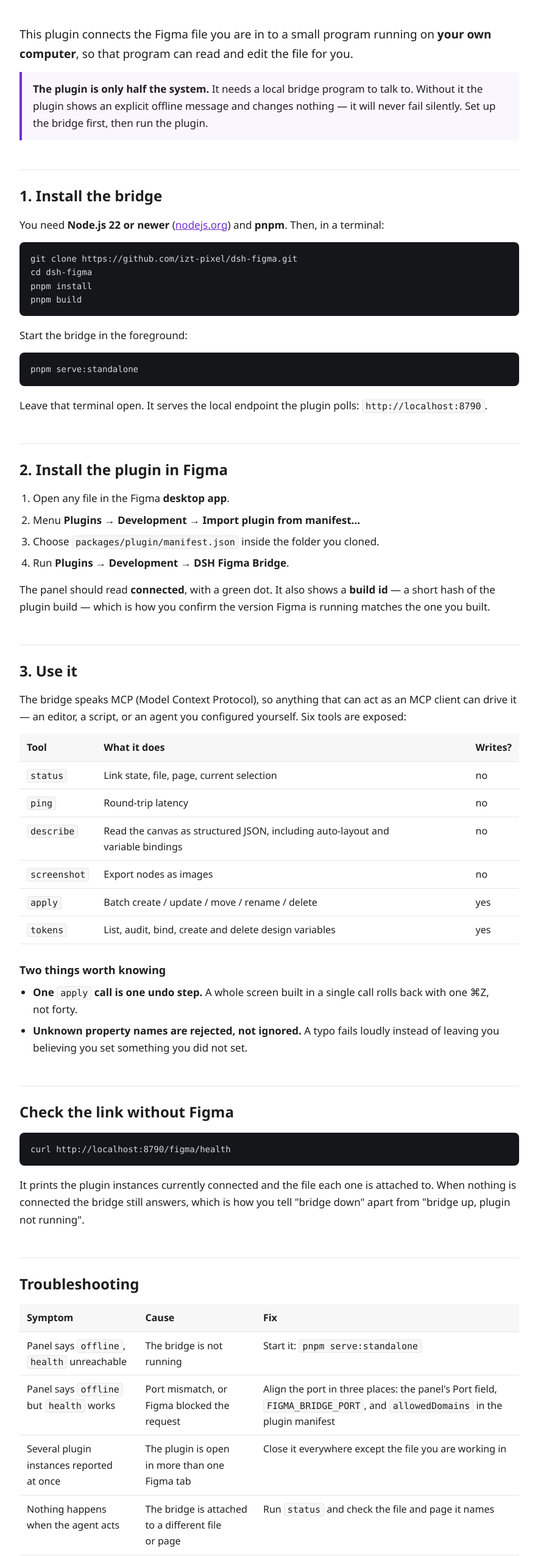
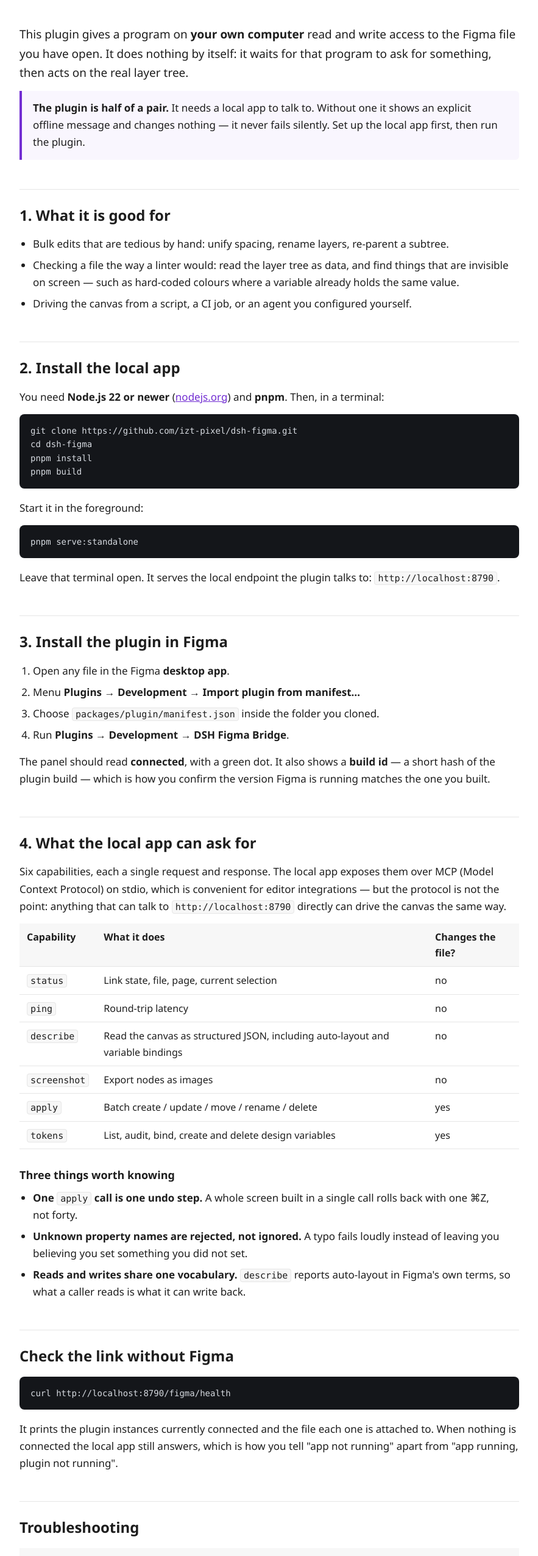
Before and after one commit to izt-pixel/dsh-figma, a website: page docs/index.html in a window 1280 px wide. Shown: the part 140-2691 px from the top of the page at 61% size, without its empty margins (198-1081 px from the left). Drawn offline with Linux system fonts and the light colour scheme.

Commit message:
Say what the panel means in words a user can act on
The panel was talking like the source tree: 'Cannot reach http://localhost:8790
- connection refused', 'Protocol mismatch: the bridge speaks v2'. Figma's own
review guidelines call that out by name - 'Please do not use developer error
messages to communicate with end-users' - and they are right: neither sentence
tells someone what to start or where to look.

User-visible panel copy now names the thing that is missing and the next step:

  offline  No app found at http://localhost:8790 - connection refused
  error    Version mismatch: the local app speaks v2, this plugin speaks v1.
           Update both to the same release.

'Bridge' is this codebase's internal name for the local process; a plugin user
has never heard it, so the panel calls it the local app and explains what the
Commands row means. The log area keeps the raw strings on purpose - the reader
there is a developer, and the raw cause is the fix.

Also repositions the public docs and the listing copy from 'your own AI agent'
to 'a program on your computer'. The capability is unchanged and stated in full;
what moved is the framing, because Figma's guidelines say they generally do not
approve plugins that provide programmatic AI access to Figma files outside their
official MCP server. Claiming that in a tagline invites review against a clause
this project sits near. Whether it clears review is still not guaranteed - the
risk mapping is written up in the submission notes.

The build id moved with code.ts (49408afc), which is what it is for.

```diff
--- a/docs/index.html
+++ b/docs/index.html
@@ -7,7 +7,11 @@
     <style>
       /* A plain, single-file setup page. It is the URL the Figma listing points at,
          so it has to be readable in a browser by someone who has never seen the
-         repo — no build step, no JS, no CDN. */
+         repo — no build step, no JS, no CDN.
+
+         One page, not two: this file is also docs/setup.html's content. Keeping a
+         second copy in step by hand is how documentation rots, so setup.html is a
+         redirect to here instead. */
       :root {
         --ink: #1e1e1e;
         --ink-2: #5c5c5c;
@@ -67,7 +71,6 @@
         border-radius: 0 6px 6px 0;
       }
       .note.ok { border-left-color: var(--ok); background: #f2fbf6; }
-      .note.warn { border-left-color: var(--warn); background: #fff8ee; }
       .lead { font-size: 19px; }
       footer {
         margin-top: 56px;
@@ -85,34 +88,51 @@
       <p class="sub">Setup and usage — the page the Figma Community listing points at.</p>
 
       <p class="lead">
-        This plugin connects the Figma file you are in to a small program running on
-        <strong>your own computer</strong>, so that program can read and edit the file for you.
+        This plugin gives a program on <strong>your own computer</strong> read and write access to the
+        Figma file you have open. It does nothing by itself: it waits for that program to ask for
+        something, then acts on the real layer tree.
       </p>
 
       <div class="note">
-        <strong>The plugin is only half the system.</strong> It needs a local bridge program to talk
-        to. Without it the plugin shows an explicit offline message and changes nothing — it will
-        never fail silently. Set up the bridge first, then run the plugin.
+        <strong>The plugin is half of a pair.</strong> It needs a local app to talk to. Without one it
+        shows an explicit offline message and changes nothing — it never fails silently. Set up the
+        local app first, then run the plugin.
       </div>
 
-      <h2>1. Install the bridge</h2>
+      <h2>1. What it is good for</h2>
 
-      <p>You need <strong>Node.js 22 or newer</strong> (<a href="https://nodejs.org/">nodejs.org</a>) and
-      <strong>pnpm</strong>. Then, in a terminal:</p>
+      <ul>
+        <li>Bulk edits that are tedious by hand: unify spacing, rename layers, re-parent a subtree.</li>
+        <li>
+          Checking a file the way a linter would: read the layer tree as data, and find things that are
+          invisible on screen — such as hard-coded colours where a variable already holds the same
+          value.
+        </li>
+        <li>Driving the canvas from a script, a CI job, or an agent you configured yourself.</li>
+      </ul>
+
+      <h2>2. Install the local app</h2>
+
+      <p>
+        You need <strong>Node.js 22 or newer</strong> (<a href="https://nodejs.org/">nodejs.org</a>) and
+        <strong>pnpm</strong>. Then, in a terminal:
+      </p>
 
       <pre><code>git clone https://github.com/izt-pixel/dsh-figma.git
 cd dsh-figma
 pnpm install
 pnpm build</code></pre>
 
-      <p>Start the bridge in the foreground:</p>
+      <p>Start it in the foreground:</p>
 
       <pre><code>pnpm serve:standalone</code></pre>
 
-      <p>Leave that terminal open. It serves the local endpoint the plugin polls:
-      <code>http://localhost:8790</code>.</p>
+      <p>
+        Leave that terminal open. It serves the local endpoint the plugin talks to:
+        <code>http://localhost:8790</code>.
+      </p>
 
-      <h2>2. Install the plugin in Figma</h2>
+      <h2>3. Install the plugin in Figma</h2>
 
       <ol>
         <li>Open any file in the Figma <strong>desktop app</strong>.</li>
@@ -127,15 +147,17 @@
         version Figma is running matches the one you built.
       </p>
 
-      <h2>3. Use it</h2>
+      <h2>4. What the local app can ask for</h2>
 
       <p>
-        The bridge speaks MCP (Model Context Protocol), so anything that can act as an MCP client can
-        drive it — an editor, a script, or an agent you configured yourself. Six tools are exposed:
+        Six capabilities, each a single request and response. The local app exposes them over MCP
+        (Model Context Protocol) on stdio, which is convenient for editor integrations — but the
+        protocol is not the point: anything that can talk to <code>http://localhost:8790</code>
+        directly can drive the canvas the same way.
       </p>
 
       <table>
-        <tr><th>Tool</th><th>What it does</th><th>Writes?</th></tr>
+        <tr><th>Capability</th><th>What it does</th><th>Changes the file?</th></tr>
         <tr><td><code>status</code></td><td>Link state, file, page, current selection</td><td>no</td></tr>
         <tr><td><code>ping</code></td><td>Round-trip latency</td><td>no</td></tr>
         <tr><td><code>describe</code></td><td>Read the canvas as structured JSON, including auto-layout and variable bindings</td><td>no</td></tr>
@@ -144,7 +166,7 @@
         <tr><td><code>tokens</code></td><td>List, audit, bind, create and delete design variables</td><td>yes</td></tr>
       </table>
 
-      <h3>Two things worth knowing</h3>
+      <h3>Three things worth knowing</h3>
       <ul>
         <li>
           <strong>One <code>apply</code> call is one undo step.</strong> A whole screen built in a
@@ -154,6 +176,10 @@
           <strong>Unknown property names are rejected, not ignored.</strong> A typo fails loudly
           instead of leaving you believing you set something you did not set.
         </li>
+        <li>
+          <strong>Reads and writes share one vocabulary.</strong> <code>describe</code> reports
+          auto-layout in Figma's own terms, so what a caller reads is what it can write back.
+        </li>
       </ul>
 
       <h2>Check the link without Figma</h2>
@@ -162,8 +188,8 @@
 
       <p>
         It prints the plugin instances currently connected and the file each one is attached to. When
-        nothing is connected the bridge still answers, which is how you tell "bridge down" apart from
-        "bridge up, plugin not running".
+        nothing is connected the local app still answers, which is how you tell "app not running"
+        apart from "app running, plugin not running".
       </p>
 
       <h2>Troubleshooting</h2>
@@ -172,7 +198,7 @@
         <tr><th>Symptom</th><th>Cause</th><th>Fix</th></tr>
         <tr>
           <td>Panel says <code>offline</code>, <code>health</code> unreachable</td>
-          <td>The bridge is not running</td>
+          <td>The local app is not running</td>
           <td>Start it: <code>pnpm serve:standalone</code></td>
         </tr>
         <tr>
@@ -189,9 +215,9 @@
           <td>Close it everywhere except the file you are working in</td>
         </tr>
         <tr>
-          <td>Nothing happens when the agent acts</td>
-          <td>The bridge is attached to a different file or page</td>
-          <td>Run <code>status</code> and check the file and page it names</td>
+          <td>A request seems to do nothing</td>
+          <td>The app is attached to a different file or page</td>
+          <td>Ask for <code>status</code> and check the file and page it names</td>
         </tr>
       </table>
 
@@ -200,19 +226,19 @@
       <div class="note ok">
         The plugin's only network access is <code>http://localhost:8790</code> — a program on your own
         machine. There is no server operated by the plugin's author, no analytics, and no telemetry.
-        Your file's contents go to the bridge you run, and from there only to whatever client you
+        Your file's contents go to the local app you run, and from there only to whatever client you
         chose to connect. Full text: <a href="./PRIVACY.html">privacy policy</a>.
       </div>
 
       <h2>Security notes</h2>
       <ul>
         <li>
-          The bridge binds <strong>loopback addresses only</strong> (<code>127.0.0.1</code> and
+          The local app binds <strong>loopback addresses only</strong> (<code>127.0.0.1</code> and
           <code>::1</code>), so it is not reachable from your local network or the internet.
         </li>
         <li>
-          Any process on your own machine can reach that port. Treat the bridge as you would any
-          local developer server, and do not leave it running with an untrusted client attached.
+          Any process on your own machine can reach that port. Treat it as you would any local
+          developer server, and do not leave it running with an untrusted client attached.
         </li>
       </ul>
 
```
Also changed, not shown: PRIVACY.md (+4 -4 lines), docs/PRIVACY.html (+3 -3 lines), docs/使用说明.md (+11 -11 lines), packages/plugin/src/code.ts (+22 -6 lines), packages/plugin/ui.html (+6 -1 lines), README.md.
